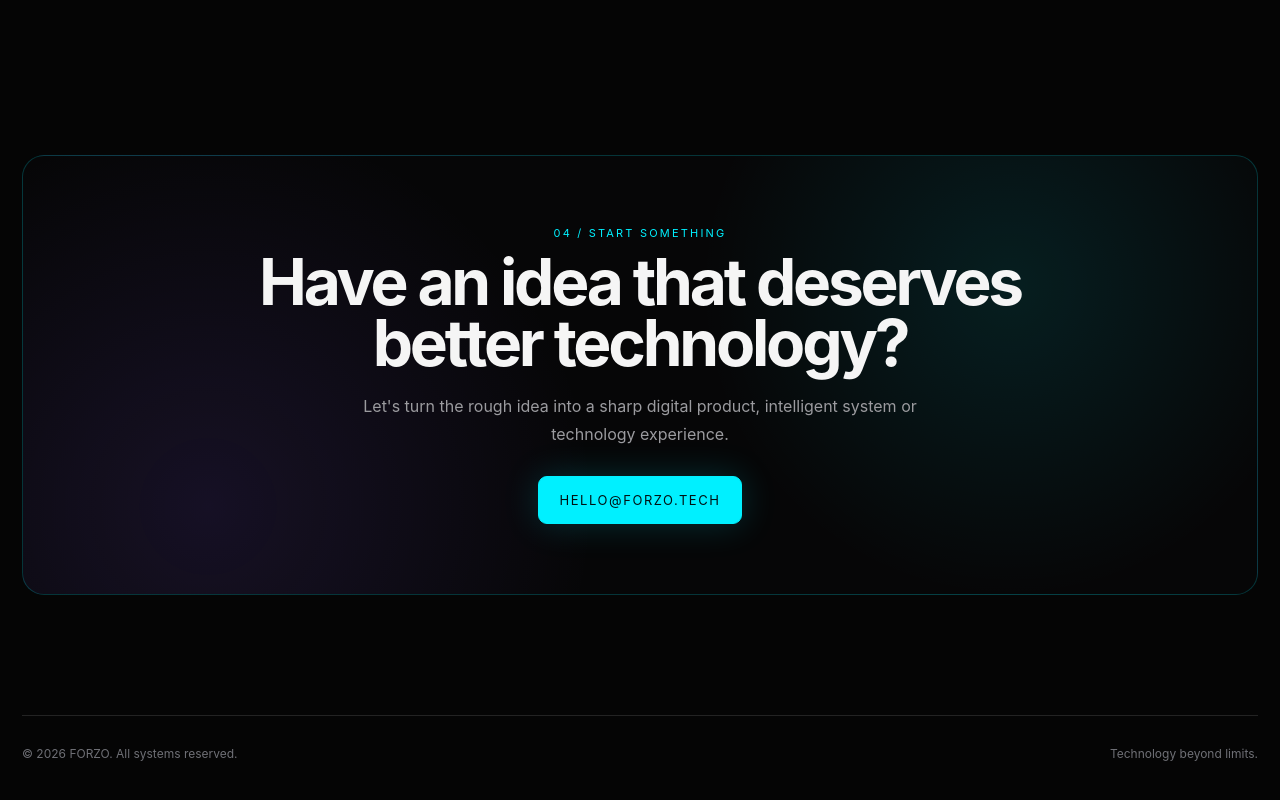
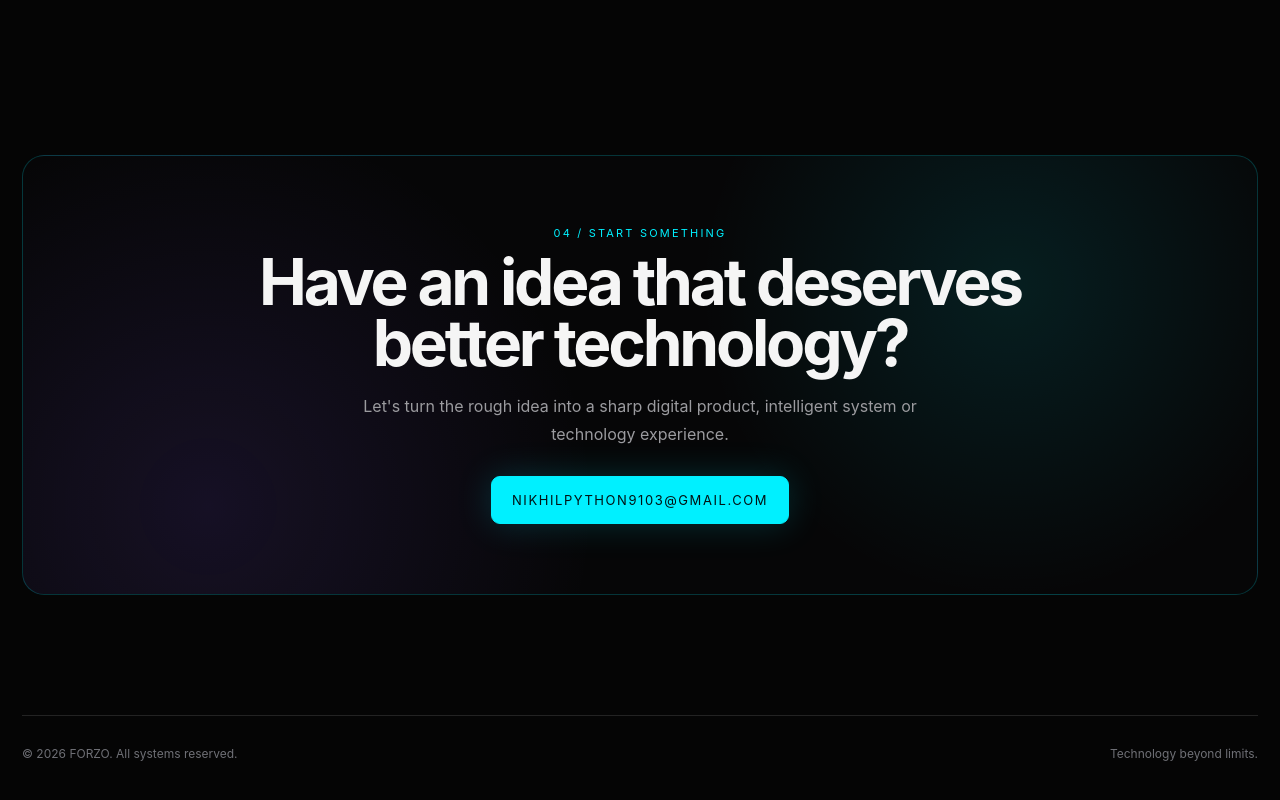
Before and after one commit to inox9103/Forzo, a plain HTML site: page index.html in a window 1280 px wide. Shown: the part 3831-4631 px from the top of the page. Drawn offline with Linux system fonts and the light colour scheme.

Commit message:
Update index.html

```diff
--- a/index.html
+++ b/index.html
@@ -688,7 +688,7 @@
         <p>
           Let's turn the rough idea into a sharp digital product, intelligent system or technology experience.
         </p>
-        <a class="btn btn-primary" href="mailto:hello@forzo.tech">hello@forzo.tech</a>
+        <a class="btn btn-primary" href="mailto:nikhilpython9103">nikhilpython9103@gmail.com</a>
       </div>
     </section>
   </main>
```
